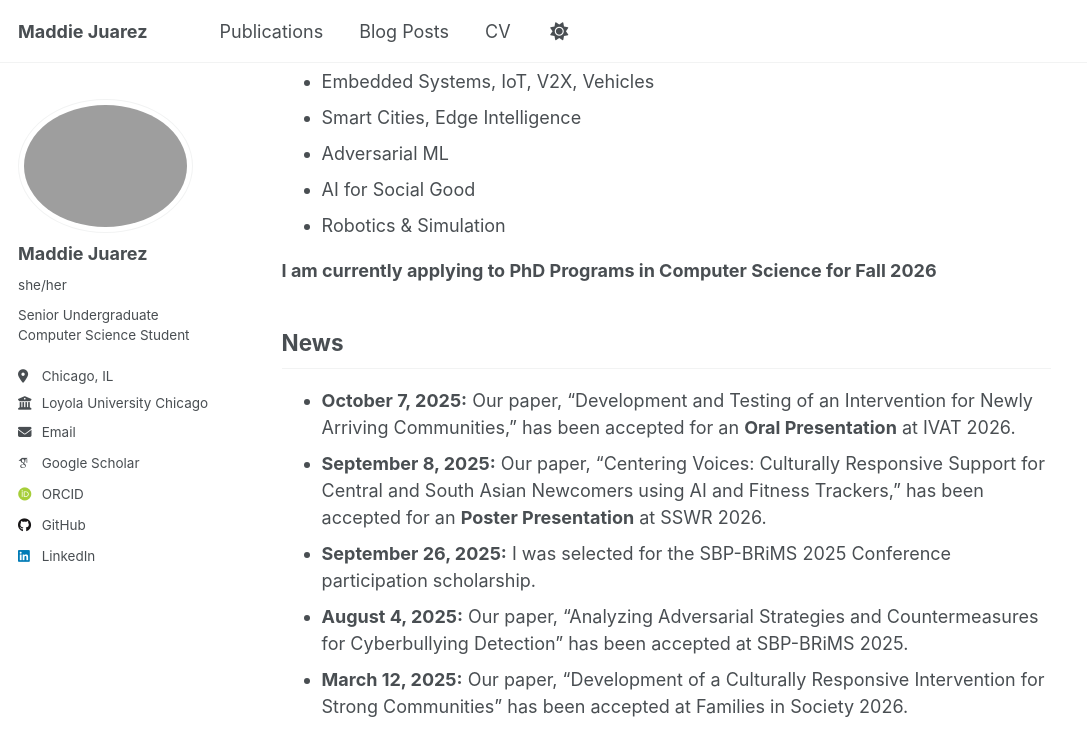
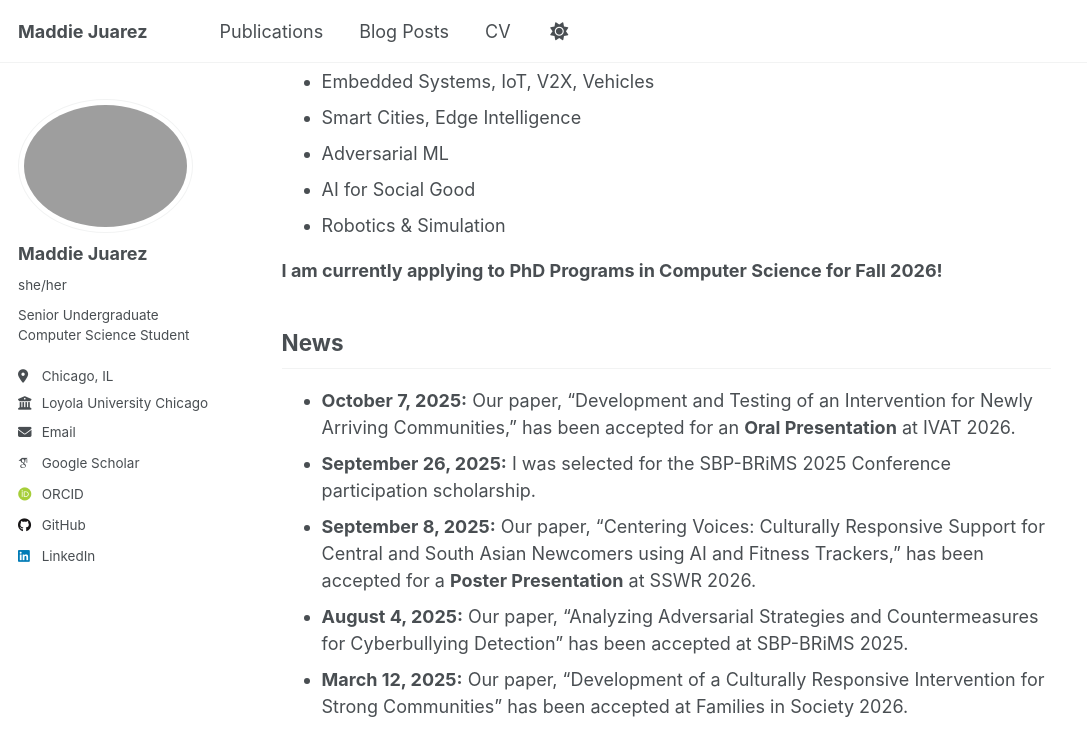
Before and after one commit to mjuarez4/mjuarez4.github.io, a Jekyll site: the page built from _pages/about.md, in a window 1280 px wide and 900 px high, scrolled down 314 px. Shown: the top 756 px of the window, without its empty margins (0-1087 px from the left). Built offline with Jekyll 4.4.1, drawn with Linux system fonts in a browser that asks for light colours; some web fonts are replaced; a script that is not in the unit is left out.

Commit message:
fixing grammar

```diff
--- a/_pages/about.md
+++ b/_pages/about.md
@@ -20,12 +20,12 @@ Some of my research interests include, but not limited to:
 - Robotics & Simulation
 
 
-**I am currently applying to PhD Programs in Computer Science for Fall 2026**
+**I am currently applying to PhD Programs in Computer Science for Fall 2026!**
 
 ## News
 
 - **October 7, 2025:** Our paper, "Development and Testing of an Intervention for Newly Arriving Communities," has been accepted for an **Oral Presentation** at IVAT 2026.
-- **September 8, 2025:** Our paper, "Centering Voices: Culturally Responsive Support for Central and South Asian Newcomers using AI and Fitness Trackers," has been accepted for an **Poster Presentation** at SSWR 2026.
 - **September 26, 2025:** I was selected for the SBP-BRiMS 2025 Conference participation scholarship.
+- **September 8, 2025:** Our paper, "Centering Voices: Culturally Responsive Support for Central and South Asian Newcomers using AI and Fitness Trackers," has been accepted for a **Poster Presentation** at SSWR 2026.
 - **August 4, 2025:** Our paper, "Analyzing Adversarial Strategies and Countermeasures for Cyberbullying Detection" has been accepted at SBP-BRiMS 2025.
 - **March 12, 2025:** Our paper, "Development of a Culturally Responsive Intervention for Strong Communities" has been accepted at Families in Society 2026.
```
